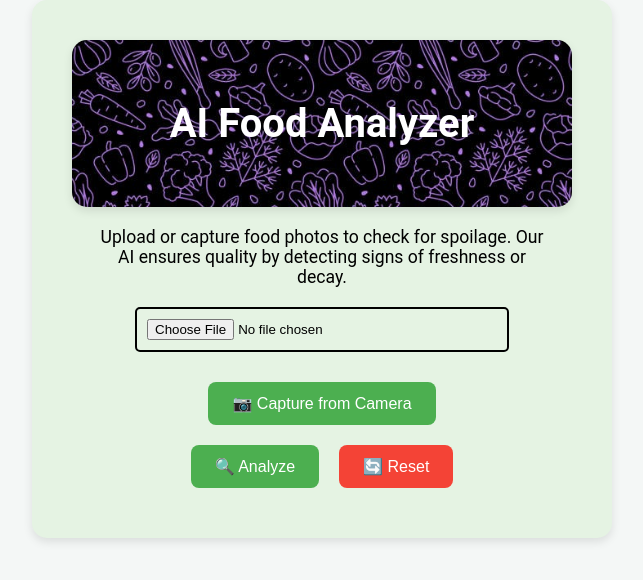
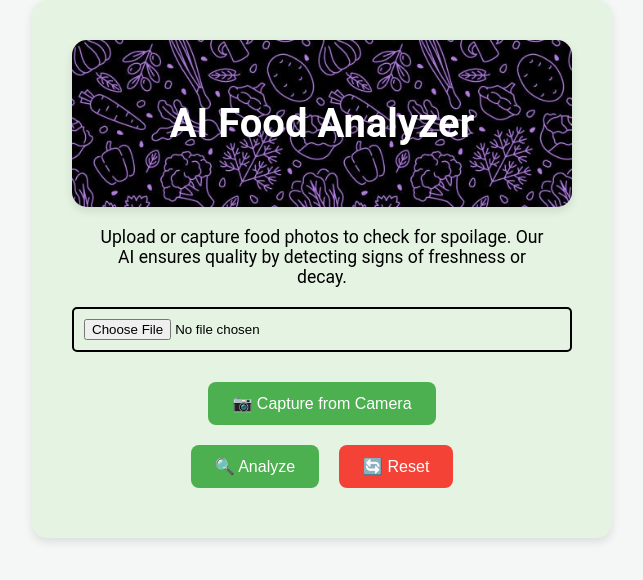
Before and after one commit to Sourav1232/FOODAPP, a React (Create React App) app: page /food in a window 1280 px wide. Shown: the top 580 px of the page, without its empty margins (318-961 px from the left). Built offline with nearby package versions, Linux system fonts and the light colour scheme.

Commit message:
Update Food.css

```diff
--- a/src/components/Food.css
+++ b/src/components/Food.css
@@ -55,8 +55,9 @@ html, body {
     padding: 10px;
     border: 2px solid black;
     border-radius: 5px;
-    width: 85%;
-    max-width: 350px;
+    width: 100%;
+    max-width: 100%;
+    box-sizing: border-box; /* Ensures padding is included in the width */
 }
 
 /* Buttons */
```
